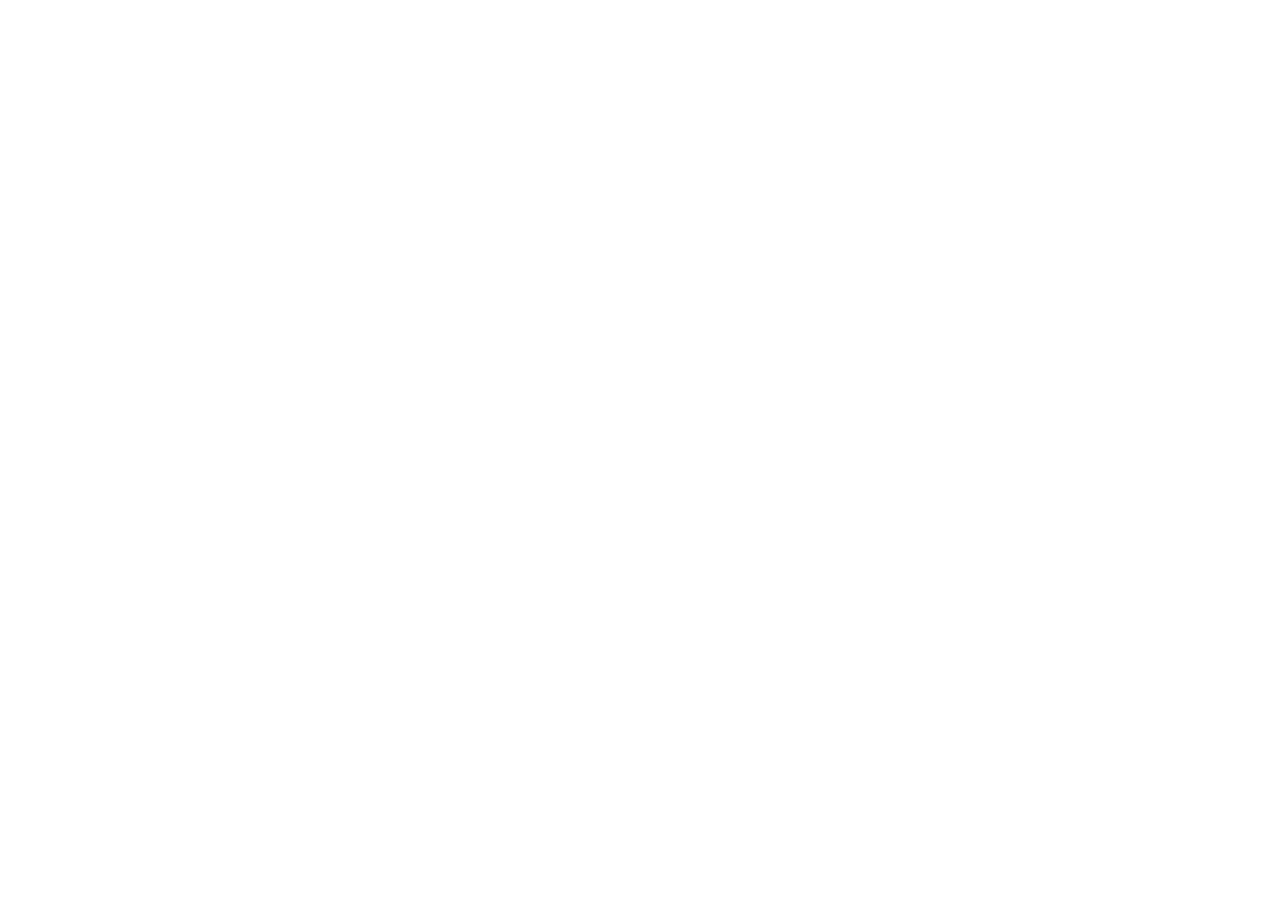
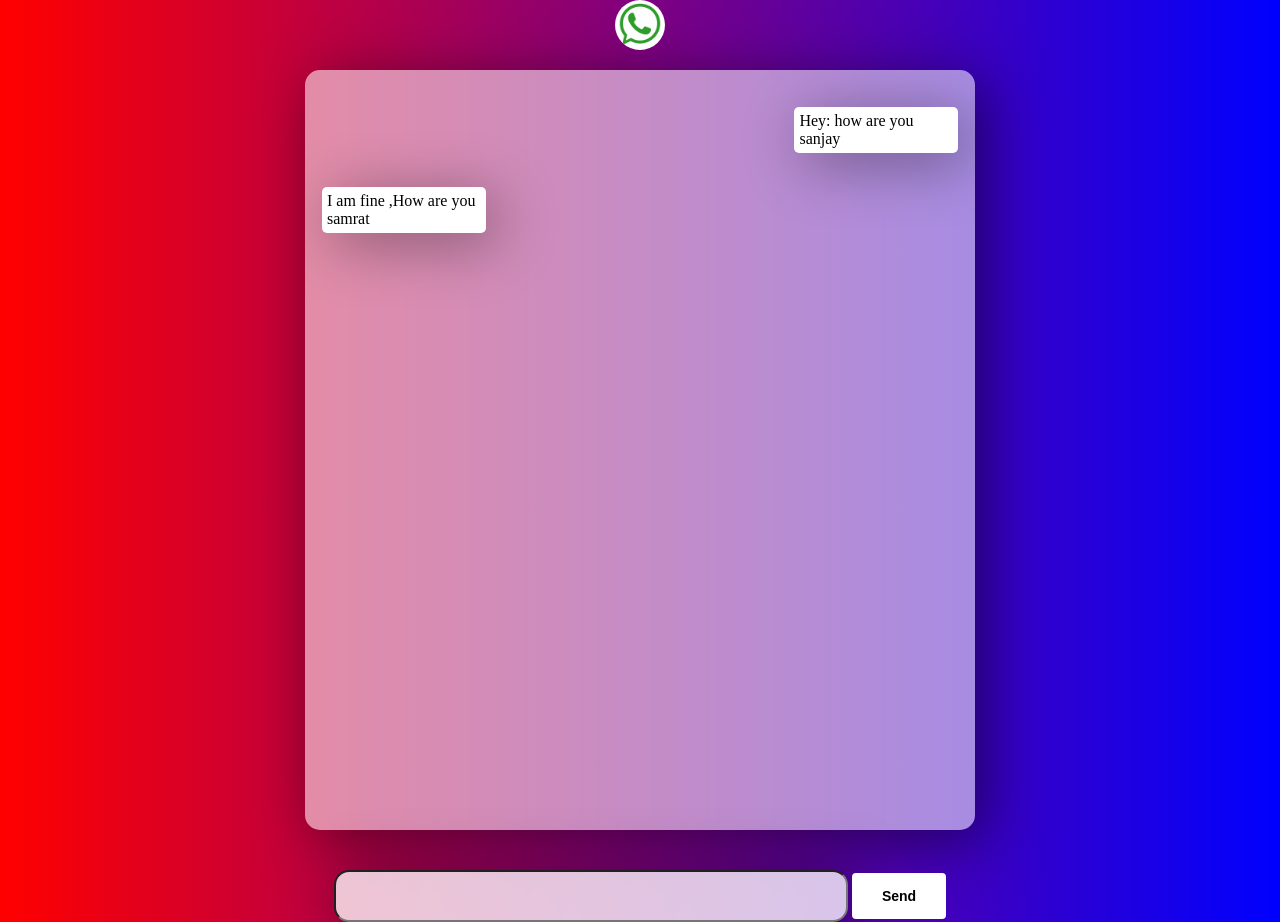
Before and after one commit to Samrat-Deula7/chat-app, a plain HTML site: page index.html in a window 1280 px wide. Before the commit the page ends 800 px from the top, so only its background shows below. Drawn offline with Linux system fonts and the light colour scheme.

Commit message:
adding html and css

```diff
--- /dev/null
+++ b/css/style.css
@@ -0,0 +1,81 @@
+/* This is global styling */
+*{
+    margin: 0%;
+    padding: 0%;
+   }
+
+
+.logo{
+    display:block;
+    margin: auto;
+    width: 50px;
+    height: 50px;
+    border-radius: 50%;
+}
+
+body{
+  background: linear-gradient(to right, red, rgb(0, 0, 255));
+}
+
+.container{
+    max-width:40rem ;
+    height: 45rem;
+    display: block;
+    margin:auto;
+    margin-top: 20px;
+    margin-bottom: 20px;
+    padding: 20px 15px 20px 15px;
+    border-radius: 15px;
+    background-color: rgba(255, 255, 255, 0.548);
+    box-shadow: 10px 10px 60px rgba(0, 0, 0, 0.5);
+    overflow-y: auto;
+}
+
+.message{
+    background-color: white;
+    width: 24%;
+    padding: 5px;
+    margin: 17px 2px;
+    box-shadow: 10px 10px 60px rgba(0, 0, 0, 0.4);
+    border-radius: 5px;
+}
+
+.right{
+    float: right;
+    clear: both;
+}
+
+.left{
+    float: left;
+    clear: both;
+}
+
+#send-container{
+    display: block;
+    margin: auto;
+    text-align: center;
+    max-width: 700px;
+    width: 100%;
+}
+
+#messageInp{
+    margin-top: 20px;
+    width: 30rem;
+    height: 8px;
+    padding: 20px 15px 20px 15px;
+    border-radius: 15px;
+    background-color: rgba(255, 255, 255, 0.774);
+    box-shadow: 10px 10px 60px rgba(0, 0, 0, 0.5);
+}
+.btn{
+    font-size: 14px;
+    font-weight: 600;
+    padding: 15px 30px;
+    color: #000;
+    background-color: #fff;
+    border-radius: 4px;
+    cursor: pointer;
+    border: none;
+    outline: none;
+    transition: 0.2s;
+}
--- a/index.html
+++ b/index.html
@@ -5,8 +5,25 @@
     <meta name="viewport" content="width=device-width, initial-scale=1.0">
     <link rel="shortcut icon" href="Audio-Img/favicon.ico" type="image/x-icon">
     <title>Document</title>
+    <link rel="stylesheet" href="css/style.css">
+    <script src="js/main.js"></script>
 </head>
 <body>
+    <nav>
+        <img class="logo" src="Audio-Img/favicon.ico" alt="">
+    </nav>
 
+    <div class="container">
+        <div class="message right">Hey: how are you sanjay</div> <!-- It has two class messang and right -->
+        <div class="message left">I am fine ,How are you samrat</div>
+    </div>
+
+
+    <div class="send">
+        <form action="#" id="send-container">
+        <input type="text" name="messageInp" id="messageInp">
+        <button class="btn" type="submit">Send</button>
+        </form>
+    </div>
 </body>
 </html>
```
Also changed, not shown: js/main.js (added).
